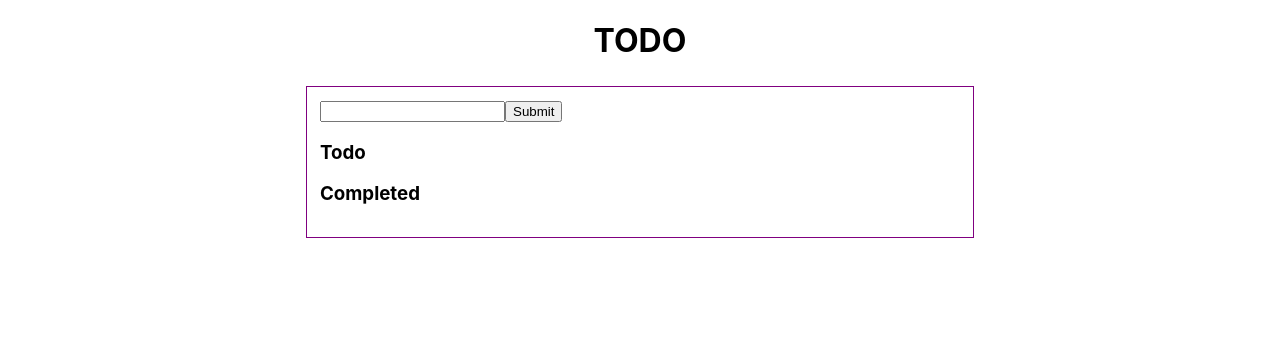
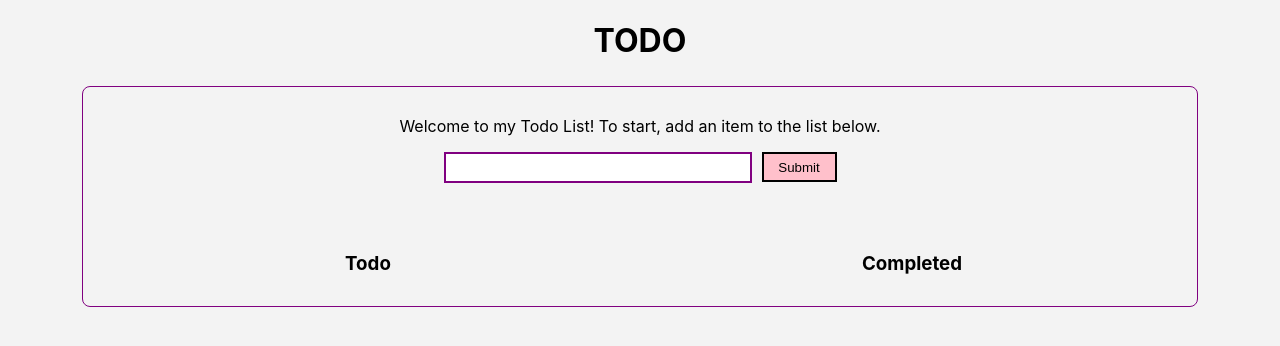
Before and after one commit to mattlanteigne/todo, a React (Create React App) app: page / in a window 1280 px wide. Shown: the top 346 px of the page. Built offline with nearby package versions, Linux system fonts and the light colour scheme.

Commit message:
Added styles
Added some styling:
- some colours
- some spacing
- responsive

```diff
--- a/src/App.css
+++ b/src/App.css
@@ -1,37 +1,97 @@
-.container {
-  width: 95%;
-  margin: 2% auto;
-}
-
-
-@media only screen and (min-width: 768px) {
+@media only screen and (min-width: 1px) {
   .container {
-    width: 70%;
+    width: 85%;
     margin: 2% auto;
     border: 1px solid purple;
+    overflow: hidden;
     padding: 1%;
+    border-radius: 8px;
   }
-}
 
+  .todoList {
+    width: 90%;
+    margin: auto;
+  }
 
-@media only screen and (min-width: 1000px) {
-  .container {
-    width: 60%;
-    margin: 2% auto;
-    border: 1px solid purple;
-    padding: 1%;
+  .completedList {
+    width: 90%;
+    margin: auto;
   }
 }
 
 @media only screen and (min-width: 1200px) {
-  .container {
-    width: 50%;
-    margin: 2% auto;
-    border: 1px solid purple;
-    padding: 1%;
+  .todoList {
+    width: 40%;
+    float: left;
+    margin-left: 5%;
   }
+
+  .completedList {
+    width: 40%;
+    float: right;
+    margin-right: 5%;
+  }
+
+
 }
 
 h1 {
   text-align: center;
 }
+
+h3 {
+  text-align: center;
+}
+
+.intro {
+  text-align: center;
+}
+
+form {
+  text-align: center;
+  margin-bottom: 50px;
+}
+
+.inputField {
+  border: 2px solid purple;
+  width: 300px;
+  height: 25px;
+}
+
+.submitButton {
+  margin-left: 10px;
+  width: 75px;
+  height: 30px;
+  background-color: pink;
+  border: 2px solid black;
+}
+
+.listItem {
+  margin-bottom: 10px;
+  padding: 10px;
+  border: 1px dotted red;
+  overflow: hidden;
+}
+
+.completeItem {
+  margin-bottom: 10px;
+  padding: 10px;
+  border: 1px dotted green;
+  overflow: hidden;
+}
+
+
+.completeButton {
+  float: right;
+  margin-left: 10px;
+}
+
+.removeButton {
+  float: right;
+  margin-left: 10px;
+}
+
+.reverseButton {
+  float: right;
+  margin-left: 10px;
+}
--- a/src/components/List.js
+++ b/src/components/List.js
@@ -77,34 +77,37 @@ class List extends React.Component {
     render() {
         return(
             <div>
+                <p className="intro">Welcome to my Todo List! To start, add an item to the list below.</p>
                 <form onSubmit={ this.handleSubmit }>
-                    <input type="text" className="" value={this.state.item} onChange={ this.handleChange } />
-                    <input type="submit" />
+                    <input type="text" value={this.state.item} onChange={ this.handleChange } className="inputField" />
+                    <input type="submit" className="submitButton" />
                 </form>
 
-                <div>
+                <div className="todoList">
                     <h3>Todo</h3>
+
                     {
                     this.state.list.map(
                     i =>
-                    <li>
+                    <div className="listItem">
                         {i}
-                        <button value = {i} onClick={ this.handleComplete }>Complete</button>
-                        <button value = {i} onClick={ this.handleRemoveTodo }>Remove</button>
-                    </li>
+                        <button value = {i} onClick={ this.handleRemoveTodo } className="removeButton">Remove</button>
+                        <button value = {i} onClick={ this.handleComplete } className="completeButton">Complete</button>
+                    </div>
                     ) }
                 </div>
 
-                <div>
+                <div className="completedList">
                     <h3>Completed</h3>
+
                     {
                     this.state.completed.map(
                     i =>
-                        <li>
+                        <div className="completeItem">
                             {i}
-                            <button value = {i} onClick= { this.handleReverse }>Add Todo</button>
-                            <button value = {i} onClick= { this. handleRemoveCompleted }>Remove</button>
-                        </li>
+                            <button value = {i} onClick= { this. handleRemoveCompleted } className="removeButton">Remove</button>
+                            <button value = {i} onClick= { this.handleReverse } className="reverseButton">Add Todo</button>
+                        </div>
                     )
                     }
                 </div>
--- a/src/index.css
+++ b/src/index.css
@@ -5,6 +5,8 @@ body {
     sans-serif;
   -webkit-font-smoothing: antialiased;
   -moz-osx-font-smoothing: grayscale;
+
+  background-color: #f3f3f3;
 }
 
 code {
```
Also changed, not shown: 2 other files (tests, documents, lock files or other folders).
